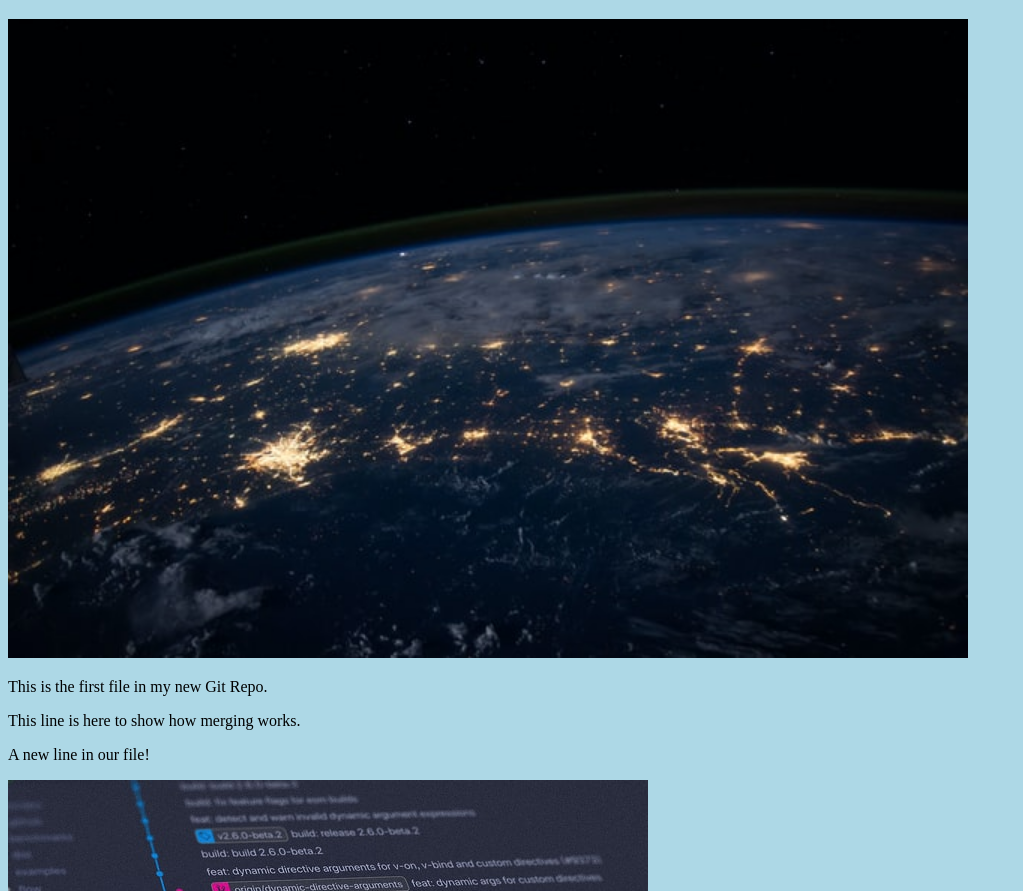
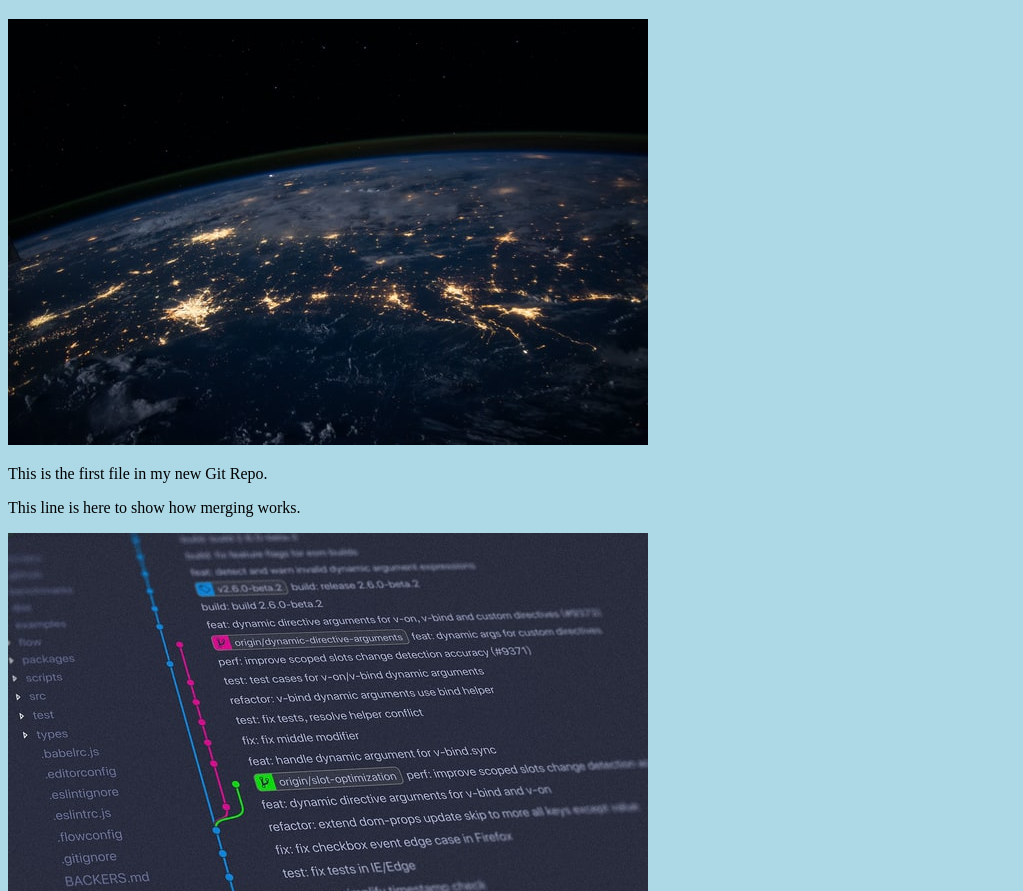
Before and after one commit to dathoangdat22/hello-world, a plain HTML site: page index.html in a window 1280 px wide. Shown: the part 61-952 px from the top of the page, without its empty margins (0-1023 px from the left). Drawn offline with Linux system fonts and the light colour scheme.

Commit message:
Updated index.html. Resized image

```diff
--- a/index.html
+++ b/index.html
@@ -9,10 +9,9 @@
 
 <h1>Hello world!</h1>
 <div><img src="img_hello_world.jpg" alt="Hello World from Space"
-style="width:100%;max-width:960px"></div>
+style="width:100%;max-width:640px"></div>
 <p>This is the first file in my new Git Repo.</p>
 <p>This line is here to show how merging works.</p>
-<p>A new line in our file!</p>
 <div><img src="img_hello_git.jpg" alt="Hello Git" style="width:100%;max-width:640px"></div>
 </body>
 </html>
```
